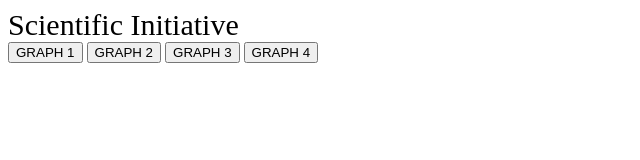
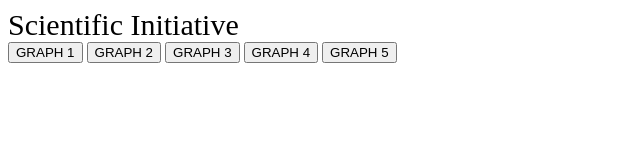
Before and after one commit to AsTunO/UPE---Piloto, a plain HTML site: page index.html in a window 1280 px wide. Shown: the whole page, without its empty margins (0-640 px from the left). Drawn offline with Linux system fonts and the light colour scheme.

Commit message:
Update index.html

```diff
--- a/index.html
+++ b/index.html
@@ -32,6 +32,7 @@
         <button onclick="window.location.href='https://ic-datastorytelling-graph-by-activity.netlify.app/';">GRAPH 2 </button>
         <button onclick="window.location.href='https://ic-datastorytelling-graph-all-usrs-wy.netlify.app/';">GRAPH 3 </button>
         <button onclick="window.location.href='https://graph-50w-50b-ways.netlify.app/';">GRAPH 4 </button>
+        <button onclick="window.location.href='https://bubble-chart-ic.netlify.app/';">GRAPH 5 </button>
 
     </main>
 
```
